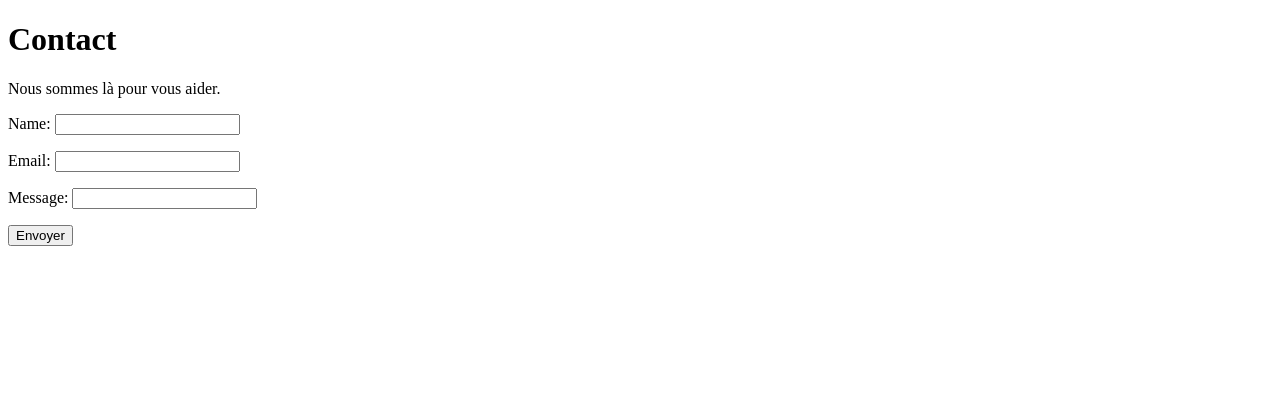
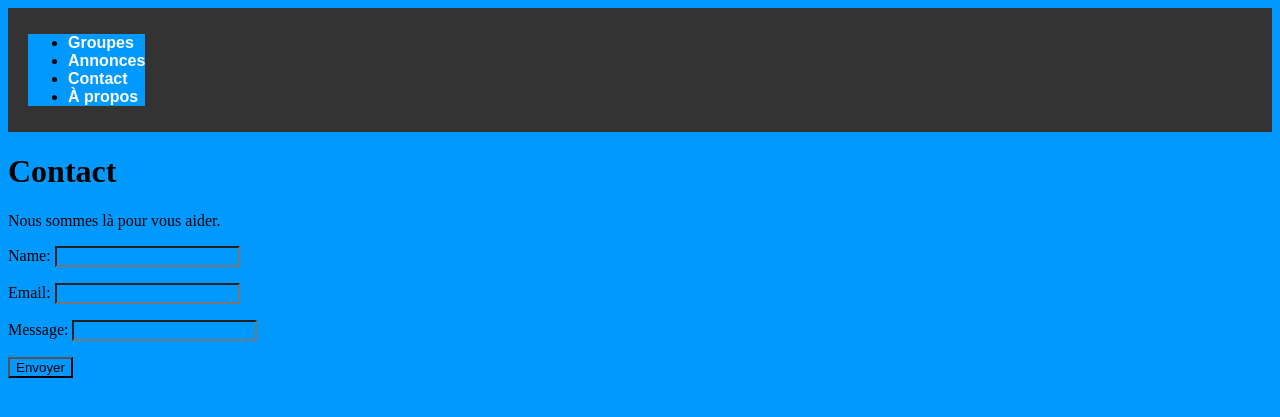
Before and after one commit to Orcchard/OC_Projet9_django, a Django app: template merchex/listings/templates/listings/contact.html in a window 1280 px wide. Shown: the top 417 px of the page. Run offline with Django 5.2, Linux system fonts and the light colour scheme; the template is opened without the code that fills it: values that come from a table or form of the project are taken from there, others are empty; parts of the project's set-up code (start-up, migrations or seed data) failed here and were passed over.

Commit message:
09/07/2025

```diff
--- a/merchex/listings/static/listings/styles.css
+++ b/merchex/listings/static/listings/styles.css
@@ -5,3 +5,33 @@
 .errorlist {
     margin-bottom: -10px
 }
+
+/* styles.css */
+
+/* Style de la barre de navigation */
+nav {
+    background-color: #333;
+    /* fond foncé */
+    padding: 10px 20px;
+    display: flex;
+    gap: 20px;
+    /* espace entre les liens */
+}
+
+/* Style des liens dans la nav */
+nav a {
+    color: white;
+    /* texte blanc */
+    text-decoration: none;
+    /* pas de soulignement */
+    font-weight: bold;
+    font-family: Arial, sans-serif;
+    transition: color 0.3s ease;
+}
+
+/* Effet au survol */
+nav a:hover {
+    color: #ffcc00;
+    /* jaune doré au survol */
+    text-decoration: underline;
+}
--- a/merchex/listings/templates/listings/base.html
+++ b/merchex/listings/templates/listings/base.html
@@ -1,13 +1,42 @@
+<!DOCTYPE html>
 {% load static %}
-<html>
-    <head><title>Merchex</title></head>
+<html lang="fr">
+<head>
+    <meta charset="UTF-8" />
+    <title>Merchex</title>
     <link rel="stylesheet" href="{% static 'listings/styles.css' %}" />
-    <body>
+</head>
+<body>
     <nav>
-        <a href="{% url 'band_list' %}">Groupes</a>
+        <ul>
+            <li>
+                <a href="{% url 'band_list' %}"
+                class="{% if request.resolver_match.url_name == 'band_list' %}active{% endif %}">
+                    Groupes  </a>
+            </li>
+            <li>
+                <a href="{% url 'listing' %}"
+                class="{% if request.resolver_match.url_name == 'listing' %}active{% endif %}">
+                    Annonces
+                </a>
+            </li>
+            <li>
+                <a href="{% url 'contact' %}"
+                class="{% if request.resolver_match.url_name == 'contact' %}active{% endif %}">
+        Contact
+    </a>
+            </li>
+            <li>
+                <a href="{% url 'about' %}"
+                class="{% if request.resolver_match.url_name == 'about' %}active{% endif %}">
+                    À propos
+                </a>
+            </li>
+        </ul>
     </nav>
-
-        {% block content %}{% endblock %}
-
-    </body>
+    <main>
+    {% block content %}
+    {% endblock %}
+    </main>
+</body>
 </html>
--- a/merchex/listings/templates/listings/contact.html
+++ b/merchex/listings/templates/listings/contact.html
@@ -4,15 +4,12 @@
 affiche un formulaire de contact généré dynamiquement par Django.
 utilise une méthode sécurisée (POST + CSRF).
 présente le formulaire en format simple et lisible (as_p). -->
-
 <!DOCTYPE html>  <!--indique que le document est en HTML5 -->
-<html> <!--racine du document HTML. -->
-<head>
-    <title>Contactez-nous</title>
-</head> <!-- section contenant des métadonnées (titre, CSS, etc.). -->
+{% extends 'listings/base.html' %}
+{% block content %}
+<h1>Contact</h1>
+<p>Nous sommes là pour vous aider.</p>
 <body>
-    <h1>Contact</h1>  <!-- -->
-    <p>Nous sommes là pour vous aider.</p>  <!-- -->
 <form action="" method="post" novalidate>
 <!--action="" : envoie les données à la même URL que la page actuelle. -->
 <!-- novalidate : désactive la validation HTML5 automatique (pour laisser Django valider).-->
@@ -28,5 +25,4 @@
 <input type="submit" value="Envoyer">
 <!--<input type="submit" value="Envoyer"> : bouton pour envoyer le formulaire.-->
 </form>
-</body>
-</html>
+{% endblock %}
--- a/merchex/merchex/settings.py
+++ b/merchex/merchex/settings.py
@@ -1,3 +1,6 @@
+"""Missing"""
+from pathlib import Path
+EMAIL_BACKEND = 'django.core.mail.backends.console.EmailBackend'
 """
 Django settings for merchex project.
 
@@ -9,8 +12,6 @@
 For the full list of settings and their values, see
 https://docs.djangoproject.com/en/5.2/ref/settings/
 """
-
-from pathlib import Path
 
 # Build paths inside the project like this: BASE_DIR / 'subdir'.
 BASE_DIR = Path(__file__).resolve().parent.parent
--- a/merchex/merchex/urls.py
+++ b/merchex/merchex/urls.py
@@ -23,9 +23,7 @@
     path('bands/', views.band_list, name='band_list'),
     path('bands/<int:band_id>/', views.band_detail, name='band_detail'),
     path('contact-us/', views.contact, name='contact'),
-
-    # ajouter ce motif sous notre autre motif de groupes
-    path('about-us/', views.about),
-    path('contact/', views.contact),
-    path('listing/', views.listing),
+    path('about-us/', views.about, name='about'),
+    path('listing/', views.listing, name='listing'),
+    path('email-sent/', views.received, name='email-sent')
 ]
```
Also changed, not shown: merchex/listings/templates/listings/about.html (+6 -13 lines), merchex/listings/templates/listings/email_sent.html (added, +12 -0 lines), merchex/listings/templates/listings/forms.html (+10 -0 lines), merchex/listings/views.py (+15 -7 lines).
